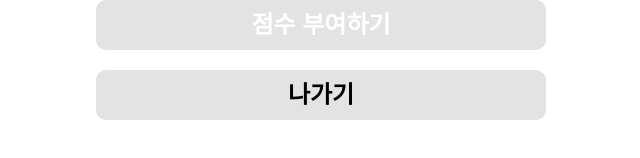
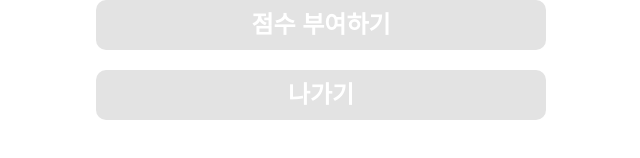
Before and after one commit to VOID-GSM/GIF_Admin, a Next.js app: page /assigning in a window 1280 px wide. Shown: the part 916-1074 px from the top of the page, without its empty margins (319-959 px from the left). Built offline with nearby package versions, Linux system fonts and the light colour scheme.

Commit message:
refactor: sub text 색상 변경

```diff
--- a/src/shared/ui/button/Button.tsx
+++ b/src/shared/ui/button/Button.tsx
@@ -22,7 +22,7 @@ export default function Button({
   const variantStyle = disabled
     ? 'bg-gray-100 text-white'
     : variant === 'sub'
-      ? 'bg-gray-100 cursor-pointer'
+      ? 'bg-gray-100 cursor-pointer text-white'
       : 'bg-main text-white cursor-pointer';
   return (
     <button
```
